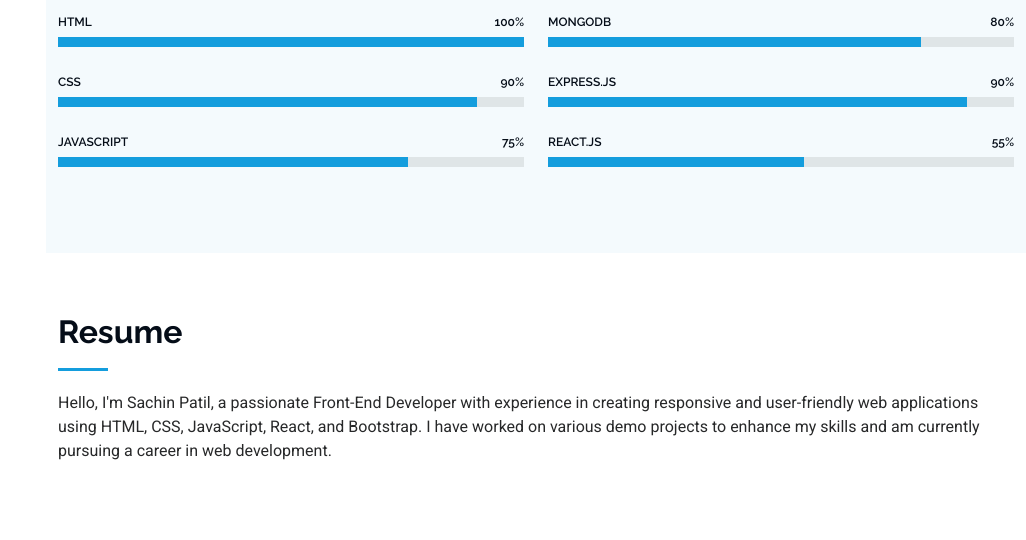
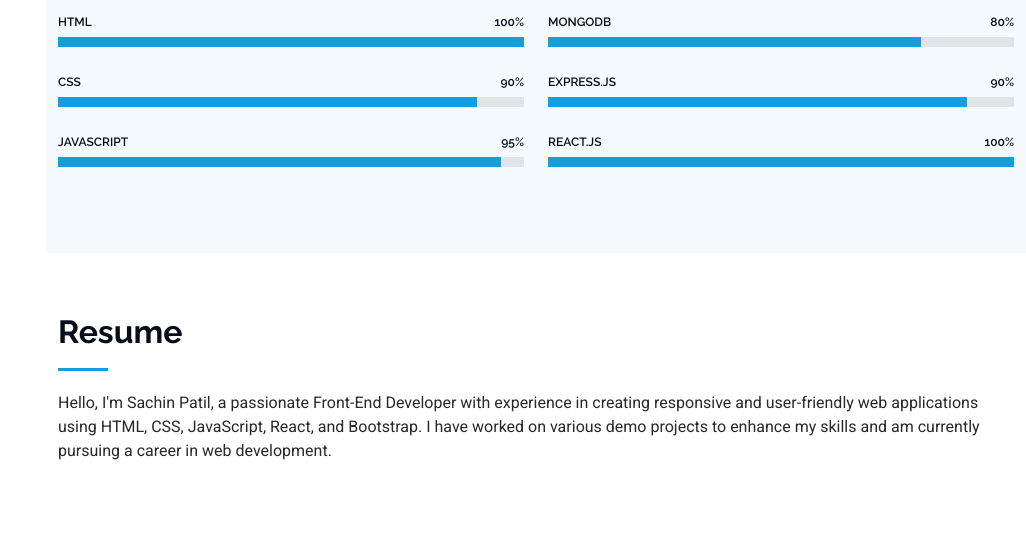
Before and after one commit to SACHIN-CREATION/My_portfolio, a plain HTML site: page index.html in a window 1280 px wide. Shown: the part 2160-2700 px from the top of the page, without its empty margins (254-1280 px from the left). Drawn offline with Linux system fonts and the light colour scheme.

Commit message:
Update index.html

```diff
--- a/index.html
+++ b/index.html
@@ -211,9 +211,9 @@
             </div><!-- End Skills Item -->
 
             <div class="progress">
-              <span class="skill"><span>JavaScript</span> <i class="val">75%</i></span>
+              <span class="skill"><span>JavaScript</span> <i class="val">95%</i></span>
               <div class="progress-bar-wrap">
-                <div class="progress-bar" role="progressbar" aria-valuenow="75" aria-valuemin="0" aria-valuemax="100">
+                <div class="progress-bar" role="progressbar" aria-valuenow="95" aria-valuemin="0" aria-valuemax="100">
                 </div>
               </div>
             </div><!-- End Skills Item -->
@@ -239,9 +239,9 @@
             </div><!-- End Skills Item -->
 
             <div class="progress">
-              <span class="skill"><span>React.js</span> <i class="val">55%</i></span>
+              <span class="skill"><span>React.js</span> <i class="val">100%</i></span>
               <div class="progress-bar-wrap">
-                <div class="progress-bar" role="progressbar" aria-valuenow="55" aria-valuemin="0" aria-valuemax="100">
+                <div class="progress-bar" role="progressbar" aria-valuenow="100" aria-valuemin="0" aria-valuemax="100">
                 </div>
               </div>
             </div><!-- End Skills Item -->
```
